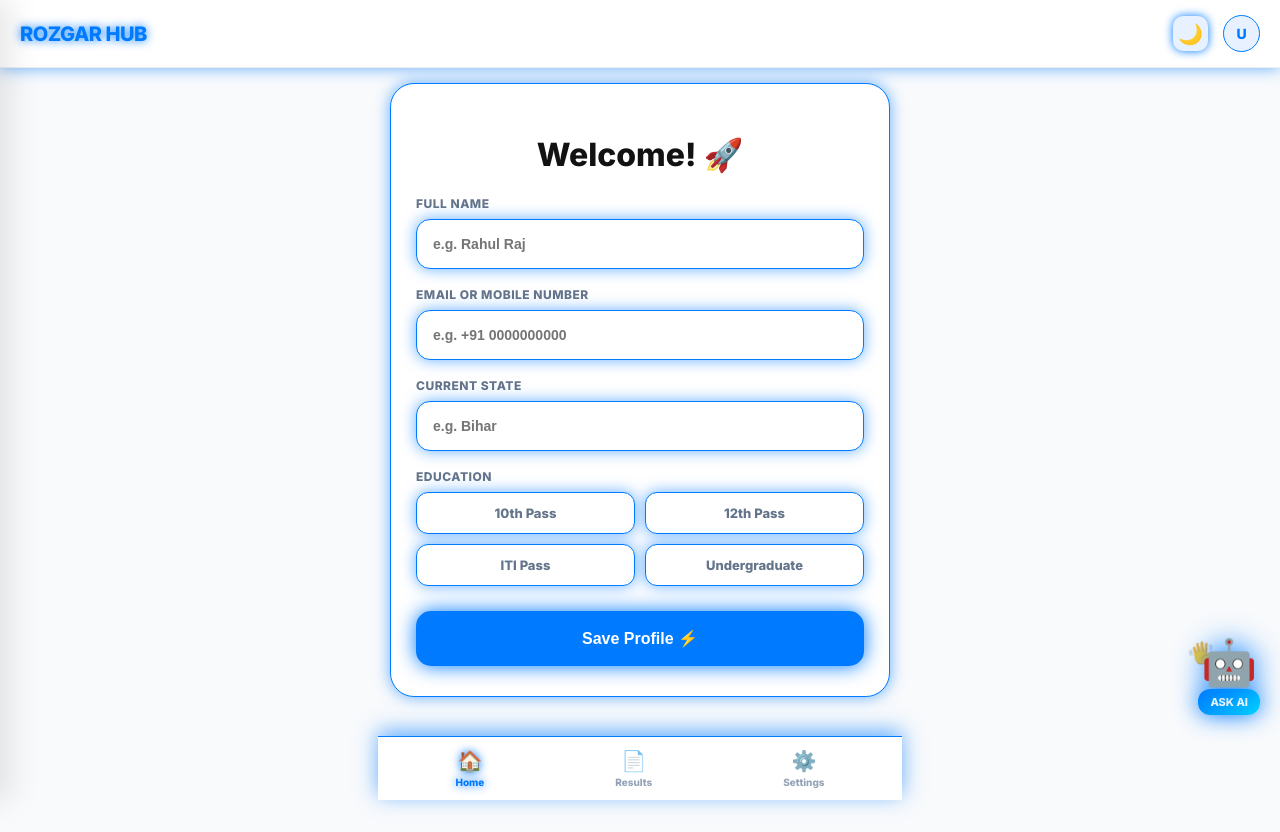
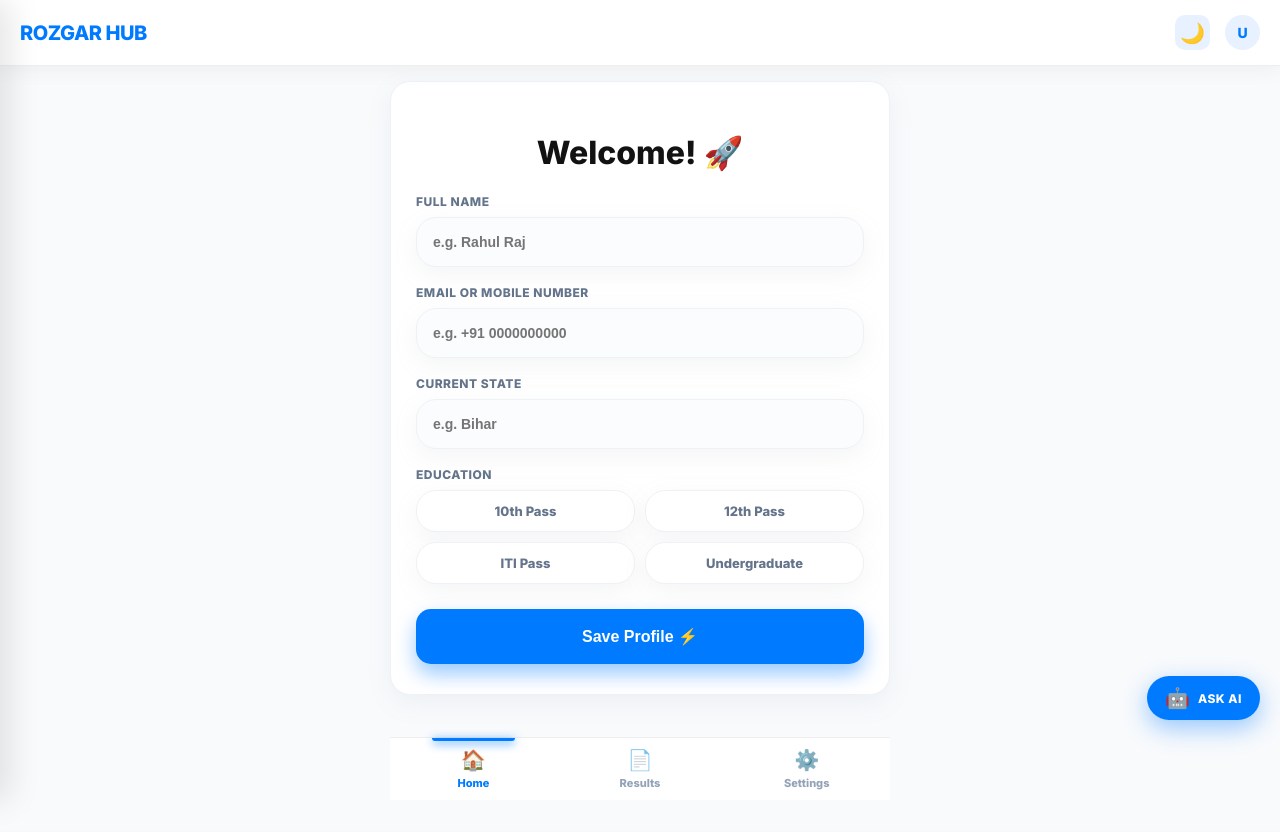
Before and after one commit to rahulraj38019-code/ROJGAR-, a Flask app: page / in a window 1280 px wide. After the commit the page ends 793 px from the top, so only its background shows below. Run offline with Flask 3, Linux system fonts and the light colour scheme.

Commit message:
Update index.html

```diff
--- a/templates/index.html
+++ b/templates/index.html
@@ -15,24 +15,25 @@
 
     <link href="https://fonts.googleapis.com/css2?family=Inter:wght@400;600;800&display=swap" rel="stylesheet">
     <style>
-        :root { --main: #121212; --blue: #007bff; --light-blue: #e7f1ff; --bg: #f8fafc; --white: #ffffff; --text-muted: #64748b; --neon-glow: rgba(0, 123, 255, 0.6); }
-        body.dark-mode { --bg: #0f172a; --white: #1e293b; --main: #f1f5f9; --text-muted: #94a3b8; --light-blue: #1e3a8a; --neon-glow: rgba(0, 210, 255, 0.8); }
+        :root { --main: #121212; --blue: #007bff; --light-blue: #e7f1ff; --bg: #f8fafc; --white: #ffffff; --text-muted: #64748b; --neon-glow: rgba(0, 123, 255, 0.4); }
+        body.dark-mode { --bg: #0f172a; --white: #1e293b; --main: #f1f5f9; --text-muted: #94a3b8; --light-blue: #1e3a8a; --neon-glow: rgba(0, 210, 255, 0.6); }
         body { background: var(--bg); font-family: 'Inter', sans-serif; margin: 0; padding: 0; padding-bottom: 120px; color: var(--main); transition: 0.3s; overflow-x: hidden; }
         .container { max-width: 500px; margin: 0 auto; padding: 15px; }
 
-        /* --- ✨ NEON HEADER & SHADOWS --- */
-        header { background: var(--white); padding: 15px 20px; display: flex; justify-content: space-between; align-items: center; border-bottom: 1px solid #eee; position: sticky; top: 0; z-index: 100; box-shadow: 0 0 15px var(--neon-glow); }
-        .logo-text { font-weight: 800; font-size: 20px; color: var(--blue); letter-spacing: -0.5px; cursor: pointer; text-shadow: 0 0 10px var(--blue); }
+        /* --- ✨ PREMIUM HEADER --- */
+        header { background: var(--white); padding: 15px 20px; display: flex; justify-content: space-between; align-items: center; border-bottom: 1px solid #eee; position: sticky; top: 0; z-index: 100; box-shadow: 0 4px 20px rgba(0,0,0,0.05); }
+        .logo-text { font-weight: 800; font-size: 20px; color: var(--blue); letter-spacing: -0.5px; cursor: pointer; }
 
-        /* --- ✨ GLOBAL NEON GLOW FOR CARDS --- */
-        .live-panel, .dash-card, .social-link-card, .job-card, .card, .pill, .input-box, .login-card, .edu-chip {
-            border: 1px solid var(--blue) !important;
-            box-shadow: 0 0 15px var(--neon-glow) !important;
-            transition: 0.3s;
+        /* --- ✨ UI IMPROVEMENT: CARD STYLING --- */
+        .live-panel, .dash-card, .social-link-card, .job-card, .card, .pill, .input-box, .login-card, .edu-chip, .filter-card {
+            border: 1.5px solid #eef2f6 !important;
+            border-radius: 20px !important;
+            box-shadow: 0 8px 24px rgba(149, 157, 165, 0.1) !important;
+            transition: 0.3s cubic-bezier(0.4, 0, 0.2, 1);
         }
-        .dash-card:hover, .social-link-card:hover {
-            transform: translateY(-5px);
-            box-shadow: 0 0 25px var(--blue) !important;
+        .dark-mode .live-panel, .dark-mode .dash-card, .dark-mode .social-link-card, .dark-mode .job-card, .dark-mode .card, .dark-mode .input-box, .dark-mode .filter-card {
+            border-color: #334155 !important;
+            background: #1e293b !important;
         }
 
         .side-menu { position: fixed; top: 0; left: -280px; width: 280px; height: 100%; background: var(--white); z-index: 1000; transition: 0.3s; box-shadow: 10px 0 30px rgba(0,0,0,0.1); padding: 25px; box-sizing: border-box; }
@@ -42,64 +43,77 @@
         .menu-item { padding: 15px 0; border-bottom: 1px solid #eee; display: flex; align-items: center; gap: 15px; cursor: pointer; font-weight: 600; font-size: 14px; }
 
         /* --- LIVE PANEL CSS --- */
-        .live-panel { background: linear-gradient(135deg, #1e293b, #0f172a); border-radius: 24px; padding: 18px; margin-bottom: 25px; position: relative; }
+        .live-panel { background: linear-gradient(135deg, #1e293b, #0f172a); padding: 18px; margin-bottom: 25px; position: relative; border: none !important; }
         .live-header { display: flex; align-items: center; gap: 10px; margin-bottom: 12px; border-bottom: 1px solid rgba(255,255,255,0.1); padding-bottom: 10px; }
-        .live-dot { width: 12px; height: 12px; background: #ff4757; border-radius: 50%; animation: blink 1s infinite; box-shadow: 0 0 15px #ff4757; }
+        .live-dot { width: 10px; height: 10px; background: #ff4757; border-radius: 50%; animation: blink 1s infinite; box-shadow: 0 0 10px #ff4757; }
         @keyframes blink { 0% { opacity: 1; } 50% { opacity: 0.3; } 100% { opacity: 1; } }
 
         .ticker-container { display: grid; grid-template-columns: 1fr 1fr; gap: 15px; height: 120px; overflow: hidden; }
         .ticker-col { display: flex; flex-direction: column; }
-        .ticker-title { font-size: 11px; font-weight: 800; text-transform: uppercase; color: var(--blue); margin-bottom: 8px; text-align: center; background: rgba(0,123,255,0.1); padding: 4px; border-radius: 6px; text-shadow: 0 0 5px var(--blue); }
+        .ticker-title { font-size: 11px; font-weight: 800; text-transform: uppercase; color: var(--blue); margin-bottom: 8px; text-align: center; background: rgba(0,123,255,0.1); padding: 4px; border-radius: 6px; }
         .scroll-box { animation: scrollUp 20s linear infinite; }
         .scroll-box:hover { animation-play-state: paused; }
         @keyframes scrollUp { 0% { transform: translateY(0); } 100% { transform: translateY(-50%); } }
         .ticker-item { font-size: 12px; color: #cbd5e1; padding: 6px 0; border-bottom: 1px solid rgba(255,255,255,0.05); display: block; text-decoration: none; white-space: nowrap; overflow: hidden; text-overflow: ellipsis; }
 
-        .login-card { background: var(--white); padding: 30px 25px; border-radius: 24px; }
-        .input-box { width: 100%; padding: 16px; border-radius: 14px; font-size: 14px; font-weight: 600; box-sizing: border-box; outline: none; margin-bottom: 18px; background: var(--white); color: var(--main); }
+        /* --- ✨ UI IMPROVEMENT: CAREER GUIDE CARD --- */
+        .guide-card {
+            background: linear-gradient(to right, #6366f1, #a855f7);
+            color: white; padding: 20px; border-radius: 20px; margin-bottom: 25px;
+            display: flex; justify-content: space-between; align-items: center;
+        }
+
+        /* --- ✨ NEW: LOCATION & EXP FILTERS (IMAGE 2 STYLE) --- */
+        .filter-section { display: grid; grid-template-columns: 1fr 1fr; gap: 12px; margin-bottom: 25px; }
+        .filter-card { background: var(--white); padding: 12px; display: flex; align-items: center; gap: 10px; cursor: pointer; }
+        .filter-icon { font-size: 18px; background: var(--light-blue); width: 35px; height: 35px; border-radius: 10px; display: flex; align-items: center; justify-content: center; }
+        .filter-text { font-size: 11px; color: var(--text-muted); font-weight: 600; }
+        .filter-val { font-size: 13px; font-weight: 800; color: var(--main); display: block; }
+
+        .login-card { background: var(--white); padding: 30px 25px; }
+        .input-box { width: 100%; padding: 16px; font-size: 14px; font-weight: 600; box-sizing: border-box; outline: none; margin-bottom: 18px; background: #fbfcfe; color: var(--main); }
         label { display: block; font-size: 12px; font-weight: 800; color: var(--text-muted); margin-bottom: 8px; text-transform: uppercase; letter-spacing: 0.5px; }
         .edu-grid { display: grid; grid-template-columns: 1fr 1fr; gap: 10px; margin-bottom: 25px; }
-        .edu-chip { padding: 12px; border-radius: 12px; text-align: center; font-size: 13px; font-weight: 700; cursor: pointer; background: var(--white); color: var(--text-muted); }
-        .edu-chip.selected { background: var(--blue) !important; color: #fff !important; text-shadow: 0 0 5px white; }
-        .card { background: var(--white); padding: 20px; border-radius: 20px; margin-bottom: 20px; }
+        .edu-chip { padding: 12px; text-align: center; font-size: 13px; font-weight: 700; cursor: pointer; background: var(--white); color: var(--text-muted); }
+        .edu-chip.selected { background: var(--blue) !important; color: #fff !important; border-color: var(--blue) !important; }
+        .card { background: var(--white); padding: 20px; margin-bottom: 20px; }
         .dash-grid { display: grid; grid-template-columns: 1fr 1fr; gap: 10px; margin-top: 15px; }
-        .dash-card { background: var(--white); padding: 15px; border-radius: 18px; text-align: center; cursor: pointer; }
-        .dash-card i { font-size: 24px; display: block; margin-bottom: 5px; font-style: normal; filter: drop-shadow(0 0 5px var(--blue)); }
-        .job-card { background: var(--white); padding: 18px; border-radius: 16px; margin-bottom: 12px; }
+        .dash-card { background: var(--white); padding: 15px; text-align: center; cursor: pointer; }
+        .dash-card i { font-size: 24px; display: block; margin-bottom: 5px; font-style: normal; }
+        .job-card { background: var(--white); padding: 18px; margin-bottom: 12px; }
         .job-title { font-size: 15px; font-weight: 700; color: var(--main); margin: 0; }
-        .btn-primary { width: 100%; background: var(--blue); color: white; padding: 18px; border: none; border-radius: 15px; font-size: 16px; font-weight: 800; cursor: pointer; box-shadow: 0 0 20px var(--blue); }
+        .btn-primary { width: 100%; background: var(--blue); color: white; padding: 18px; border: none; border-radius: 15px; font-size: 16px; font-weight: 800; cursor: pointer; box-shadow: 0 10px 20px var(--neon-glow); }
 
-        /* --- NEON BOTTOM NAV --- */
-        .bottom-nav { position: fixed; bottom: 0; left: 0; right: 0; background: var(--white); display: flex; justify-content: space-around; padding: 12px; border-top: 1px solid var(--blue); box-shadow: 0 -5px 20px var(--neon-glow); max-width: 500px; margin: 0 auto; z-index: 99; }
-        .nav-item { text-align: center; color: #94a3b8; font-size: 10px; font-weight: 700; cursor: pointer; text-decoration: none;}
-        .nav-item.active { color: var(--blue); text-shadow: 0 0 10px var(--blue); }
-        .nav-item i { font-size: 20px; display: block; margin-bottom: 3px; font-style: normal; }
+        /* --- ✨ UI IMPROVEMENT: MODERN BOTTOM NAV --- */
+        .bottom-nav { position: fixed; bottom: 0; left: 0; right: 0; background: var(--white); display: flex; justify-content: space-around; padding: 10px 0; border-top: 1px solid #eee; max-width: 500px; margin: 0 auto; z-index: 99; }
+        .nav-item { text-align: center; color: #94a3b8; font-size: 11px; font-weight: 700; cursor: pointer; text-decoration: none; flex: 1; position: relative; }
+        .nav-item.active { color: var(--blue); }
+        .nav-item.active::after { content: ''; position: absolute; top: -10px; left: 25%; width: 50%; height: 3px; background: var(--blue); border-radius: 0 0 10px 10px; box-shadow: 0 2px 10px var(--blue); }
+        .nav-item i { font-size: 20px; display: block; margin-bottom: 4px; font-style: normal; }
+
         .hidden { display: none; }
         .pill { background: #fff; padding: 8px 16px; border-radius: 50px; font-size: 12px; font-weight: 600; cursor: pointer; margin-bottom: 5px; color: var(--text-muted); }
-        .pill.active-pill { background: var(--blue) !important; color: white !important; box-shadow: 0 0 10px var(--blue) !important; }
+        .pill.active-pill { background: var(--blue) !important; color: white !important; border-color: var(--blue) !important; }
 
-        .social-link-card { display: flex; align-items: center; justify-content: space-between; background: var(--white); padding: 15px; border-radius: 18px; margin-top: 10px; text-decoration: none; }
-        .social-icon { width: 40px; height: 40px; border-radius: 10px; display: flex; align-items: center; justify-content: center; font-size: 20px; box-shadow: 0 0 10px currentColor; }
+        .social-link-card { display: flex; align-items: center; justify-content: space-between; background: var(--white); padding: 15px; margin-top: 10px; text-decoration: none; }
+        .social-icon { width: 40px; height: 40px; border-radius: 12px; display: flex; align-items: center; justify-content: center; font-size: 20px; }
 
-        /* --- 🚀 ATTRACTIVE AI BUTTON --- */
-        #ai-trigger { position: fixed; bottom: 85px; right: 20px; z-index: 1001; cursor: pointer; transition: 0.3s; text-decoration: none; display: flex; flex-direction: column; align-items: center; }
-        .ai-robot { font-size: 45px; animation: float 3s ease-in-out infinite; display: block; filter: drop-shadow(0 0 15px var(--blue)); }
-        .hi-hand { position: absolute; top: 0; left: -10px; font-size: 22px; animation: wave 1.5s infinite; }
-        .ai-label {
-            background: linear-gradient(135deg, #007bff, #00d2ff);
-            color: white; padding: 6px 12px; border-radius: 12px; font-size: 11px; font-weight: 800; margin-top: -5px;
-            box-shadow: 0 0 20px var(--blue); animation: pulse-glow 2s infinite;
+        /* --- ✨ UI IMPROVEMENT: SMART AI PILL BUTTON --- */
+        #ai-trigger {
+            position: fixed; bottom: 80px; right: 20px; z-index: 1001; text-decoration: none;
+            display: flex; align-items: center; gap: 8px; background: var(--blue);
+            padding: 10px 18px; border-radius: 50px; box-shadow: 0 8px 25px var(--neon-glow);
+            transition: 0.3s;
         }
-        @keyframes pulse-glow { 0%, 100% { box-shadow: 0 0 10px var(--blue); } 50% { box-shadow: 0 0 25px var(--blue); } }
-        @keyframes float { 0%, 100% { transform: translateY(0); } 50% { transform: translateY(-15px); } }
-        @keyframes wave { 0%, 100% { transform: rotate(0); } 50% { transform: rotate(30deg); } }
+        #ai-trigger:active { transform: scale(0.9); }
+        .ai-robot { font-size: 20px; }
+        .ai-label { color: white; font-size: 12px; font-weight: 800; letter-spacing: 0.5px; }
 
     </style>
 </head>
 <body id="app-body">
 
 <a id="ai-trigger" href="https://gemini.google.com/" target="_blank">
-    <span class="hi-hand">👋</span>
     <span class="ai-robot">🤖</span>
     <div class="ai-label">ASK AI</div>
 </a>
@@ -117,8 +131,8 @@
 <header>
     <div class="logo-text" onclick="toggleMenu()">ROZGAR HUB</div>
     <div style="display: flex; align-items: center; gap: 15px;">
-        <div onclick="toggleDarkMode()" id="mode-btn" style="cursor:pointer; font-size: 20px; background: var(--light-blue); width: 35px; height: 35px; border-radius: 10px; display: flex; align-items: center; justify-content: center; box-shadow: 0 0 10px var(--blue);">🌙</div>
-        <div id="user-initial" style="background:var(--light-blue); color:var(--blue); width:35px; height:35px; border-radius:50%; display:flex; align-items:center; justify-content:center; font-weight:800; font-size:14px; border: 1px solid var(--blue);">U</div>
+        <div onclick="toggleDarkMode()" id="mode-btn" style="cursor:pointer; font-size: 20px; background: var(--light-blue); width: 35px; height: 35px; border-radius: 10px; display: flex; align-items: center; justify-content: center;">🌙</div>
+        <div id="user-initial" style="background:var(--light-blue); color:var(--blue); width:35px; height:35px; border-radius:50%; display:flex; align-items:center; justify-content:center; font-weight:800; font-size:14px;">U</div>
     </div>
 </header>
 
@@ -316,6 +356,7 @@
         document.querySelectorAll('.container > div').forEach(d => d.classList.add('hidden'));
         document.getElementById('dash-sec').classList.remove('hidden');
         document.getElementById('user-initial').innerText = user.name[0].toUpperCase();
+        document.getElementById('display-state').innerText = user.state;
         loadLiveUpdates();
     }
 
@@ -360,6 +401,15 @@
         fetchData();
     }
 
+    function editProfile() {
+        document.querySelectorAll('.container > div').forEach(d => d.classList.add('hidden'));
+        document.getElementById('login-sec').classList.remove('hidden');
+        document.getElementById('u-name').value = user.name;
+        document.getElementById('u-contact').value = user.contact;
+        document.getElementById('u-state').value = user.state;
+        toggleMenu();
+    }
+
     async function fetchData() {
         document.getElementById('loading').classList.remove('hidden');
         try {
```
Also changed, not shown: other parts of templates/index.html (+32 -6 lines).
